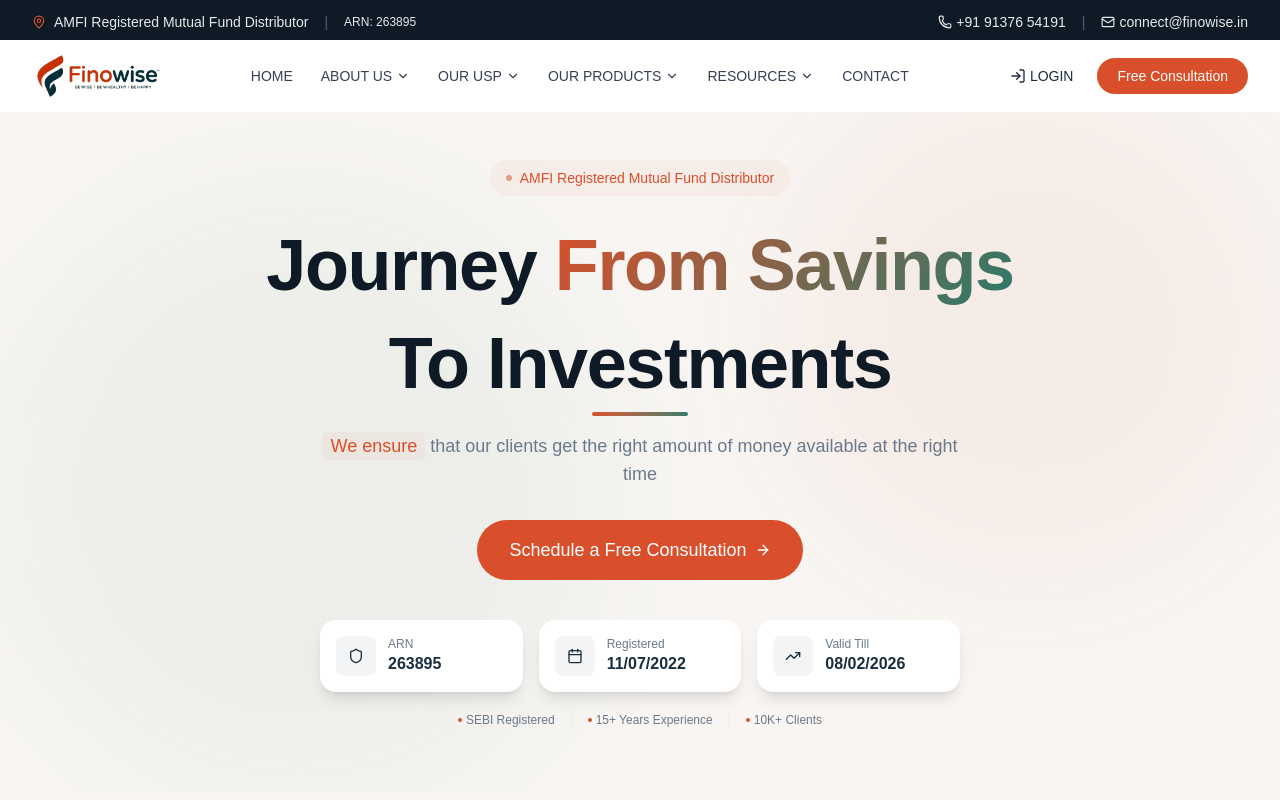
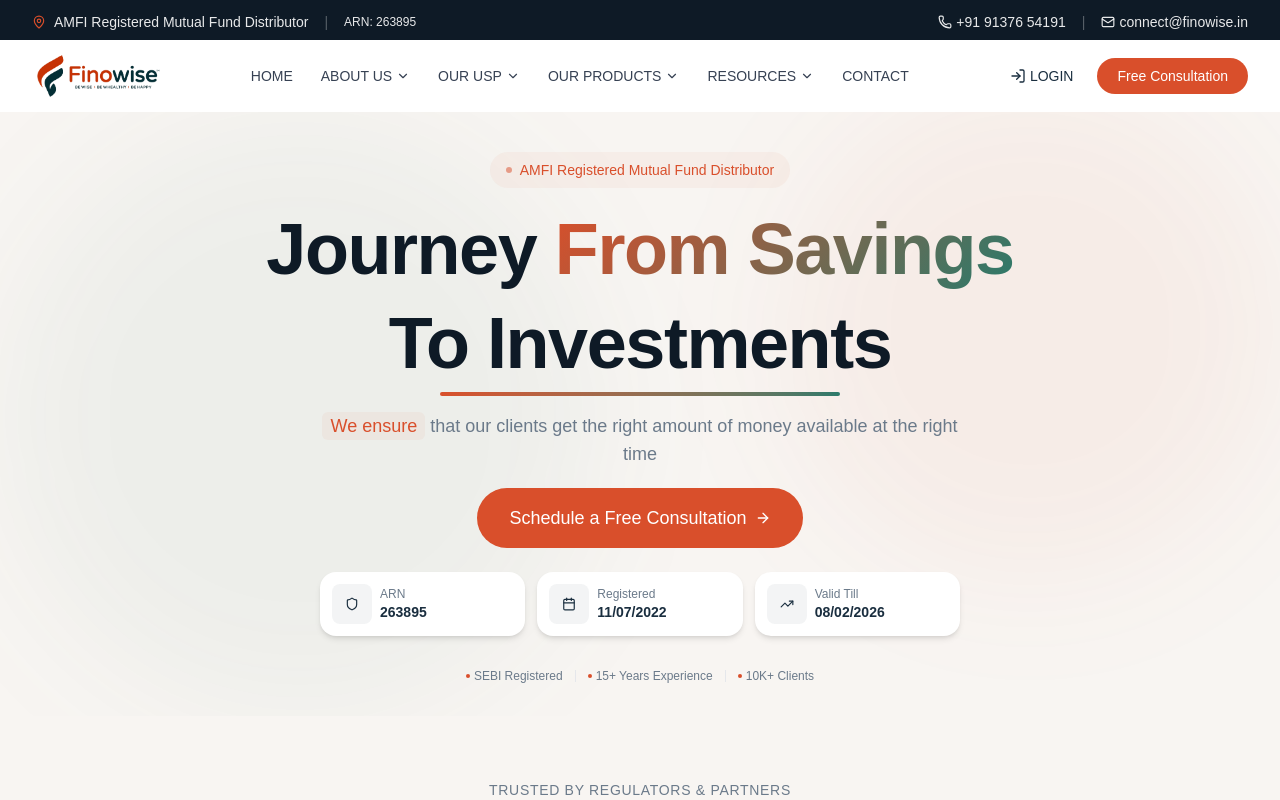
Before and after one commit to bhavesh-bhoi/FinoWise-Redesign, a React (Vite) app: page / in a window 1280 px wide. Shown: the top 800 px of the page. Built offline with nearby package versions, Linux system fonts and the light colour scheme; a web font is replaced by a local one.

Commit message:
Updated:Hero Section UI

```diff
--- a/src/Components/Hero.jsx
+++ b/src/Components/Hero.jsx
@@ -13,7 +13,7 @@
 
   return (
     <>
-      <section className="relative min-h-fit flex items-center pt-28 sm:pt-32 md:pt-36 lg:pt-40 pb-12 sm:pb-16 overflow-hidden bg-background-alt">
+      <section className="relative min-h-fit flex items-center pt-32 sm:pt-28 md:pt-38 pb-6 sm:pb-8 overflow-hidden bg-background-alt">
         {/* Background Elements */}
         <div className="absolute inset-0">
           <div className="absolute top-20 right-0 w-[300px] sm:w-[400px] lg:w-[500px] h-[300px] sm:h-[400px] lg:h-[500px] bg-accent/5 rounded-full blur-3xl"></div>
@@ -23,7 +23,7 @@
         <div className="container-custom relative z-10">
           <div className="max-w-4xl mx-auto text-center">
             {/* Badge */}
-            <div className="inline-flex items-center gap-2 px-3 sm:px-4 py-1.5 sm:py-2 bg-accent/5 rounded-full mb-4 sm:mb-6 animate-fade-in">
+            <div className="inline-flex items-center gap-2 px-3 sm:px-4 py-1.5 sm:py-2 bg-accent/5 rounded-full mb-3 sm:mb-4 animate-fade-in">
               <span className="w-1.5 h-1.5 bg-accent rounded-full animate-pulse"></span>
               <span className="text-xs sm:text-sm font-medium text-accent">
                 AMFI Registered Mutual Fund Distributor
@@ -31,17 +31,17 @@
             </div>
 
             {/* Main Heading */}
-            <h1 className="text-3xl sm:text-4xl md:text-5xl lg:text-6xl xl:text-7xl font-bold font-display mb-4 sm:mb-6 leading-tight">
+            <h1 className="text-3xl sm:text-4xl md:text-5xl lg:text-6xl xl:text-7xl font-bold font-display mb-6 sm:mb-3 md:mb-6 leading-tight">
               Journey <span className="gradient-text-accent">From Savings</span>
               <br />
-              <span className="relative inline-block mt-2">
+              <span className="relative inline-block mt-1">
                 To Investments
-                <span className="absolute -bottom-2 left-1/2 -translate-x-1/2 w-16 sm:w-20 md:w-24 h-1 bg-gradient-to-r from-accent to-secondary rounded-full"></span>
+                <span className="absolute -bottom-2 left-1/2 -translate-x-1/2 w-50 sm:w-20 md:w-100 h-1 bg-gradient-to-r from-accent to-secondary rounded-full"></span>
               </span>
             </h1>
 
             {/* Description */}
-            <p className="text-sm sm:text-base md:text-lg text-muted max-w-2xl mx-auto mb-6 sm:mb-8 px-4">
+            <p className="text-sm sm:text-base md:text-lg text-muted max-w-2xl mx-auto mb-4 sm:mb-5 px-4">
               <span className="bg-accent/5 px-2 py-1 rounded-md font-medium text-accent">
                 We ensure
               </span>{" "}
@@ -50,7 +50,7 @@
             </p>
 
             {/* CTA Button */}
-            <div className="mb-8 sm:mb-10">
+            <div className="mb-5 sm:mb-6">
               <button
                 onClick={() => setIsModalOpen(true)}
                 className="inline-flex items-center gap-2 bg-accent text-white px-6 sm:px-8 py-3 sm:py-4 rounded-full text-sm sm:text-base md:text-lg font-medium hover:bg-accent-light transition-all hover:shadow-xl hover:shadow-accent/20 hover:-translate-y-1 group cursor-pointer"
@@ -64,21 +64,21 @@
             </div>
 
             {/* Registration Cards */}
-            <div className="grid grid-cols-1 sm:grid-cols-3 gap-3 sm:gap-4 max-w-2xl mx-auto px-4">
+            <div className="grid grid-cols-1 sm:grid-cols-3 gap-2 sm:gap-3 max-w-2xl mx-auto px-4">
               {registrationData.map((item, index) => {
                 const Icon = item.icon;
                 return (
                   <div
                     key={index}
-                    className="bg-white rounded-xl sm:rounded-2xl p-3 sm:p-4 shadow-lg hover:shadow-xl transition-all hover:-translate-y-1"
+                    className="bg-white rounded-xl sm:rounded-2xl p-3 shadow-md hover:shadow-lg transition-all hover:-translate-y-1"
                   >
-                    <div className="flex items-center gap-2 sm:gap-3">
-                      <div className="w-8 h-8 sm:w-10 sm:h-10 bg-primary/5 rounded-lg flex items-center justify-center">
-                        <Icon size={16} className="text-primary" />
+                    <div className="flex items-center gap-2">
+                      <div className="w-8 h-8 sm:w-10 sm:h-10 bg-primary/5 rounded-lg flex items-center justify-center flex-shrink-0">
+                        <Icon size={14} sm:size={16} className="text-primary" />
                       </div>
                       <div className="text-left">
                         <div className="text-xs text-muted">{item.label}</div>
-                        <div className="text-sm sm:text-base font-bold text-primary">
+                        <div className="text-sm font-bold text-primary">
                           {item.value}
                         </div>
                       </div>
@@ -89,8 +89,8 @@
             </div>
 
             {/* Quick Stats */}
-            <div className="flex justify-center mt-5">
-              <div className="flex flex-wrap items-center justify-center gap-3 sm:gap-4 text-xs text-muted">
+            <div className="flex justify-center mt-8">
+              <div className="flex flex-wrap items-center justify-center gap-2 sm:gap-3 text-xs text-muted">
                 <span className="flex items-center gap-1">
                   <span className="w-1 h-1 bg-accent rounded-full"></span>
                   SEBI Registered
```
